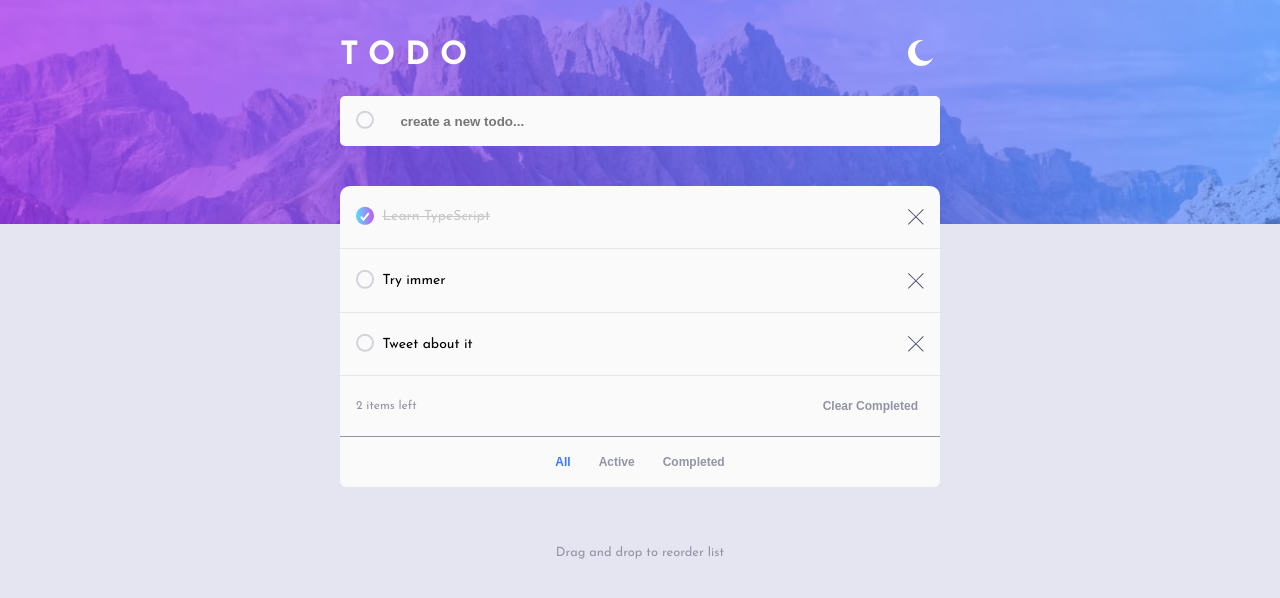
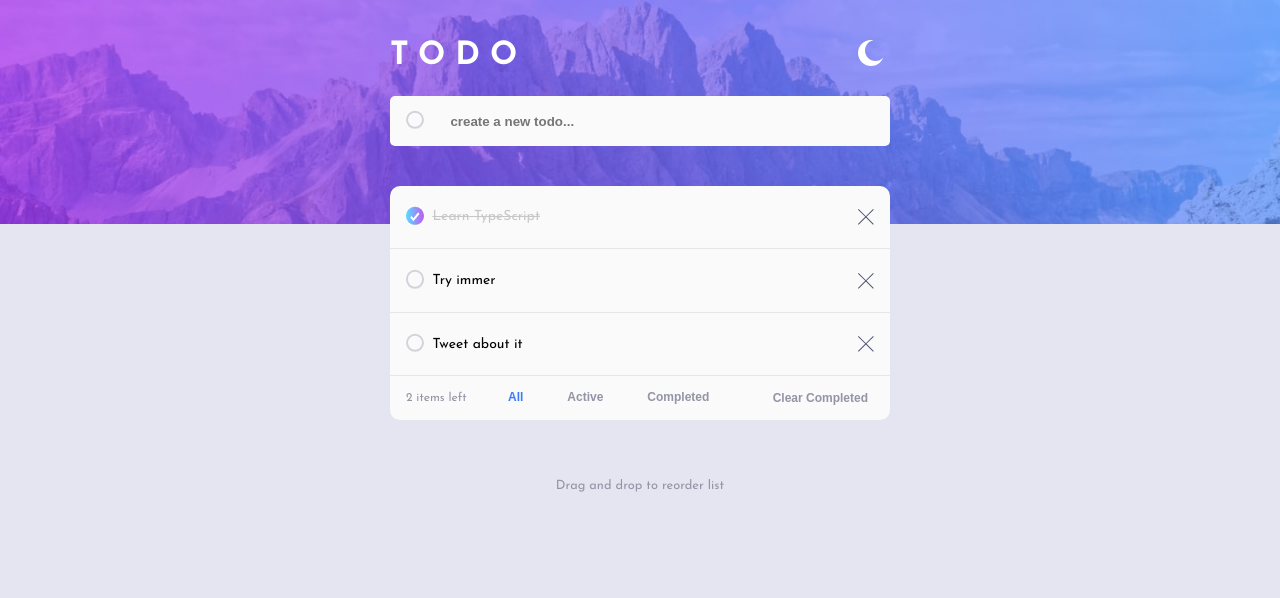
Before and after one commit to Robertron624/todo-app, a React (Vite) app: page / in a window 1280 px wide. Shown: the top 598 px of the page. Built offline with nearby package versions, Linux system fonts and the light colour scheme.

Commit message:
fix: filters section position in desktop mode

```diff
--- a/src/App.scss
+++ b/src/App.scss
@@ -44,8 +44,18 @@
 
       @include desktop {
         width: 100%;
-        padding: 1.3rem 0rem;
-        border-radius: 0 0 0 0;
+        padding: .8rem 0rem;
+      }
+
+      .filters {
+        border-top: none;
+        display: none;
+        width: 40%;
+        padding: 0;
+
+        @include desktop {
+          display: flex;
+        }
       }
 
       button {
@@ -82,6 +92,12 @@
           border-radius: 10px 10px 0 0;
         }
       }
+    }
+  }
+
+  & > .filters {
+    @include desktop {
+      display: none !important;
     }
   }
 
--- a/src/App.tsx
+++ b/src/App.tsx
@@ -20,7 +20,7 @@ function App() {
 
     // Re-render when the store's state has been updated (Todo done/undone, new Todo and remove Todo)
     useEffect(() => {
-        setFilteredTodos(todos)
+        setFilteredTodos(todos);
     }, [todos]);
 
     const handleFilter = (e: React.MouseEvent<HTMLButtonElement>) => {
@@ -43,11 +43,11 @@ function App() {
 
     const clearCompleted = () => {
         todos.forEach((todo) => {
-            if(todo.done == true) {
-                removeTodo(todo.id)
+            if (todo.done == true) {
+                removeTodo(todo.id);
             }
-        })
-    }
+        });
+    };
 
     return (
         <ThemeContext.Provider value={{ theme, setTheme }}>
@@ -72,7 +72,53 @@ function App() {
                                     }{" "}
                                     items left
                                 </span>
-                                    <button onClick={clearCompleted} className="clear">
+                                <section className="filters">
+                                    <ul className="filters-wrapper">
+                                        <li>
+                                            <button
+                                                onClick={handleFilter}
+                                                id="all"
+                                                className={
+                                                    activeFilter == "all"
+                                                        ? "active"
+                                                        : ""
+                                                }
+                                            >
+                                                All
+                                            </button>
+                                        </li>
+                                        <li>
+                                            <button
+                                                onClick={handleFilter}
+                                                id="active"
+                                                className={
+                                                    activeFilter == "active"
+                                                        ? "active"
+                                                        : "inactive"
+                                                }
+                                            >
+                                                Active
+                                            </button>
+                                        </li>
+                                        <li>
+                                            <button
+                                                onClick={handleFilter}
+                                                id="completed"
+                                                className={
+                                                    activeFilter == "completed"
+                                                        ? "active"
+                                                        : "inactive"
+                                                }
+                                            >
+                                                Completed
+                                            </button>
+                                        </li>
+                                    </ul>
+                                </section>
+                                <button
+                                    onClick={clearCompleted}
+                                    className="clear"
+                                >
                                     Clear Completed
                                 </button>
                             </div>
@@ -120,9 +166,7 @@ function App() {
                                 </li>
                             </ul>
                         </section>
-                            <p className="drag">
-                                Drag and drop to reorder list
-                            </p>
+                        <p className="drag">Drag and drop to reorder list</p>
                     </main>
                 </Layout>
             </div>
--- a/src/variables.scss
+++ b/src/variables.scss
@@ -25,7 +25,7 @@ $very-dark-blue: hsl(235, 21%, 11%);
 // $very-dark-grayish-blue: hsl(233, 14%, 35%);
 // $very-dark-grayish-blue-2: hsl(237, 14%, 26%);
 
-$desktop-container-mw: 600px;
+$desktop-container-mw: 500px;
 
 $themes: (
     light: (
```
Lines whose indentation alone changed are shown as unchanged.
